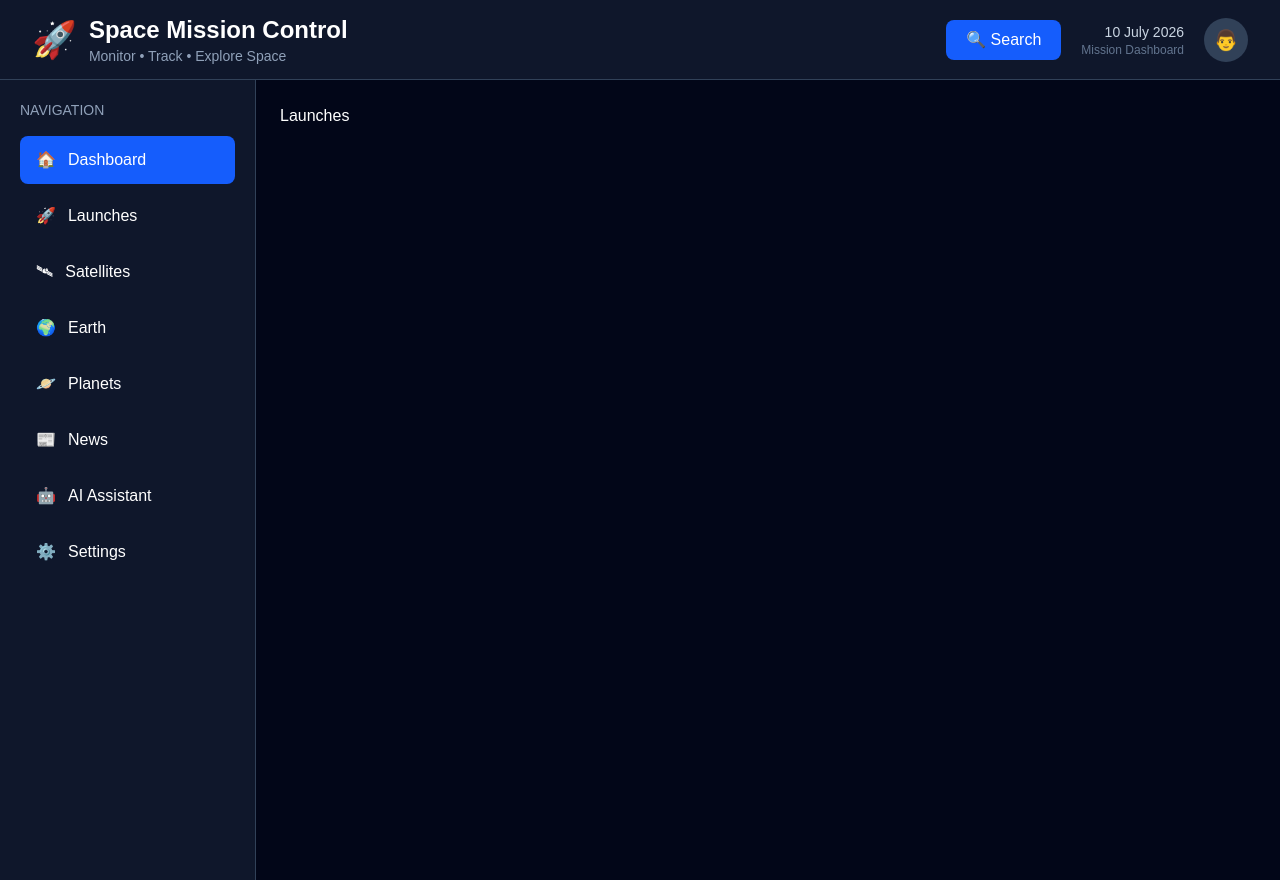
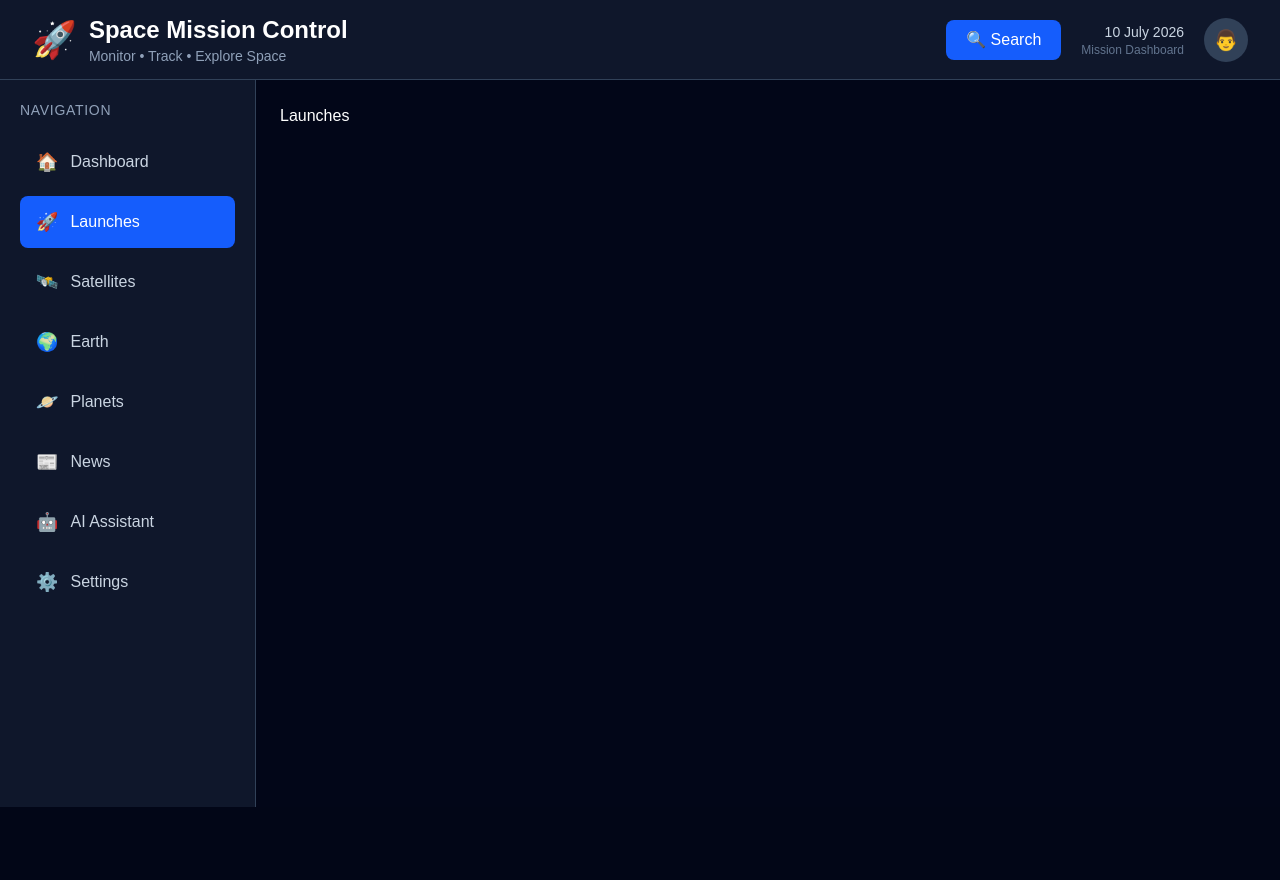
Before and after one commit to pragatipandey-tech/Space-Mission-Control, a React (Vite) app in the folder frontend/: page /launches in a window 1280 px wide. After the commit the page ends 807 px from the top, so only its background shows below. Built offline with nearby package versions, Linux system fonts and the light colour scheme.

Commit message:
feat: add active route navigation state

```diff
--- a/frontend/src/components/layout/Sidebar.tsx
+++ b/frontend/src/components/layout/Sidebar.tsx
@@ -1,13 +1,10 @@
-import { useState } from "react";
-import { Link } from "react-router-dom";
+import { NavLink } from "react-router-dom";
 
 export default function Sidebar() {
-  const [activeItem, setActiveItem] = useState("Dashboard");
-
   const menuItems = [
     { name: "Dashboard", icon: "🏠", path: "/" },
     { name: "Launches", icon: "🚀", path: "/launches" },
-    { name: "Satellites", icon: "🛰", path: "/satellites" },
+    { name: "Satellites", icon: "🛰️", path: "/satellites" },
     { name: "Earth", icon: "🌍", path: "/earth" },
     { name: "Planets", icon: "🪐", path: "/planets" },
     { name: "News", icon: "📰", path: "/news" },
@@ -16,30 +13,27 @@ export default function Sidebar() {
   ];
 
   return (
-    <aside className="w-64 min-h-screen bg-slate-900 border-r border-slate-700 text-white p-5">
-
-      <h2 className="text-sm uppercase text-slate-400 mb-4">
+    <aside className="hidden min-h-[calc(100vh-73px)] w-64 shrink-0 border-r border-slate-700 bg-slate-900 p-5 md:block">
+      <h2 className="mb-4 text-sm uppercase tracking-wider text-slate-400">
         Navigation
       </h2>
 
-      <div className="space-y-2">
+      <nav className="space-y-2">
         {menuItems.map((item) => (
-          <Link
-            key={item.name}
+          <NavLink
+            key={item.path}
             to={item.path}
-            onClick={() => setActiveItem(item.name)}
-            className={`flex items-center gap-3 px-4 py-3 rounded-lg transition-all duration-300 ${
-              activeItem === item.name
-                ? "bg-blue-600 text-white"
-                : "hover:bg-slate-800"
-            }`}
+            className={({ isActive }) =>
+              isActive
+                ? "flex items-center gap-3 rounded-lg bg-blue-600 px-4 py-3 text-white"
+                : "flex items-center gap-3 rounded-lg px-4 py-3 text-slate-300 hover:bg-slate-800 hover:text-white"
+            }
           >
-            <span>{item.icon}</span>
+            <span className="text-lg">{item.icon}</span>
             <span>{item.name}</span>
-          </Link>
+          </NavLink>
         ))}
-      </div>
-
+      </nav>
     </aside>
   );
 }
```
